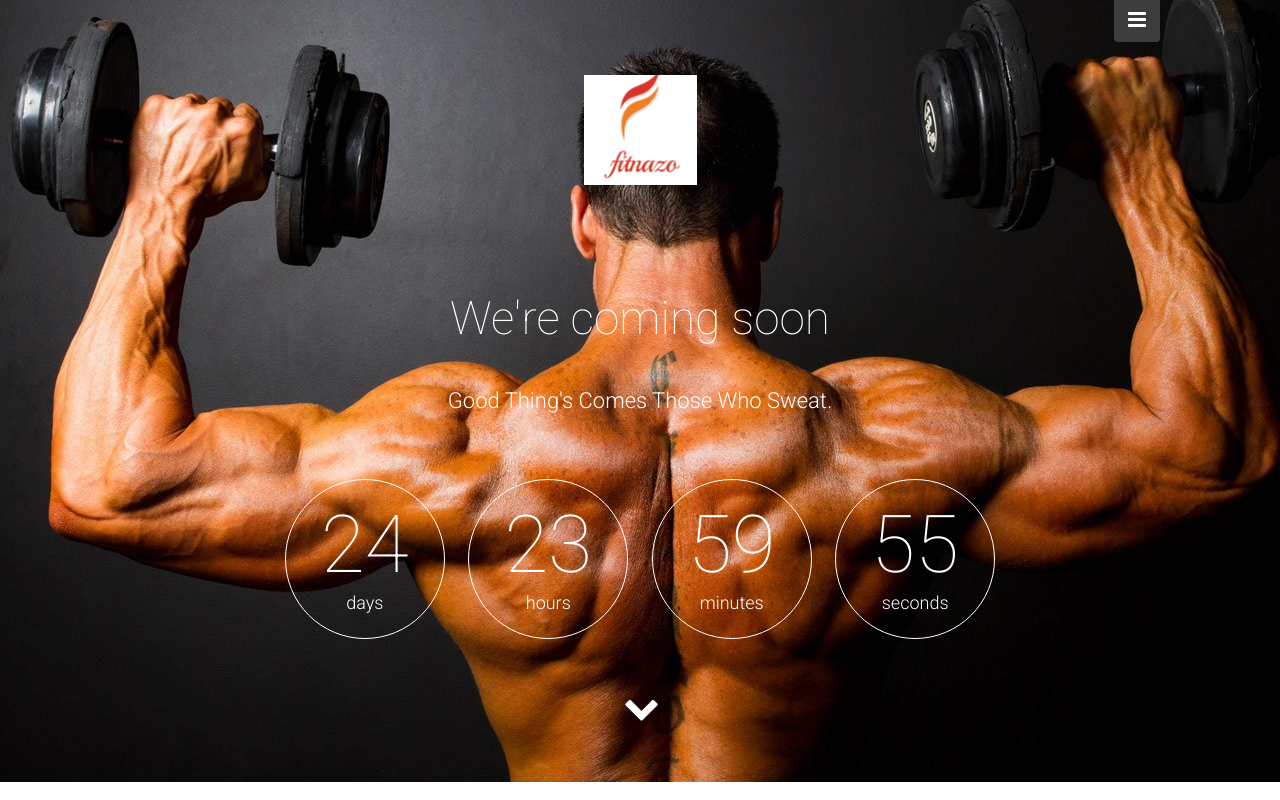
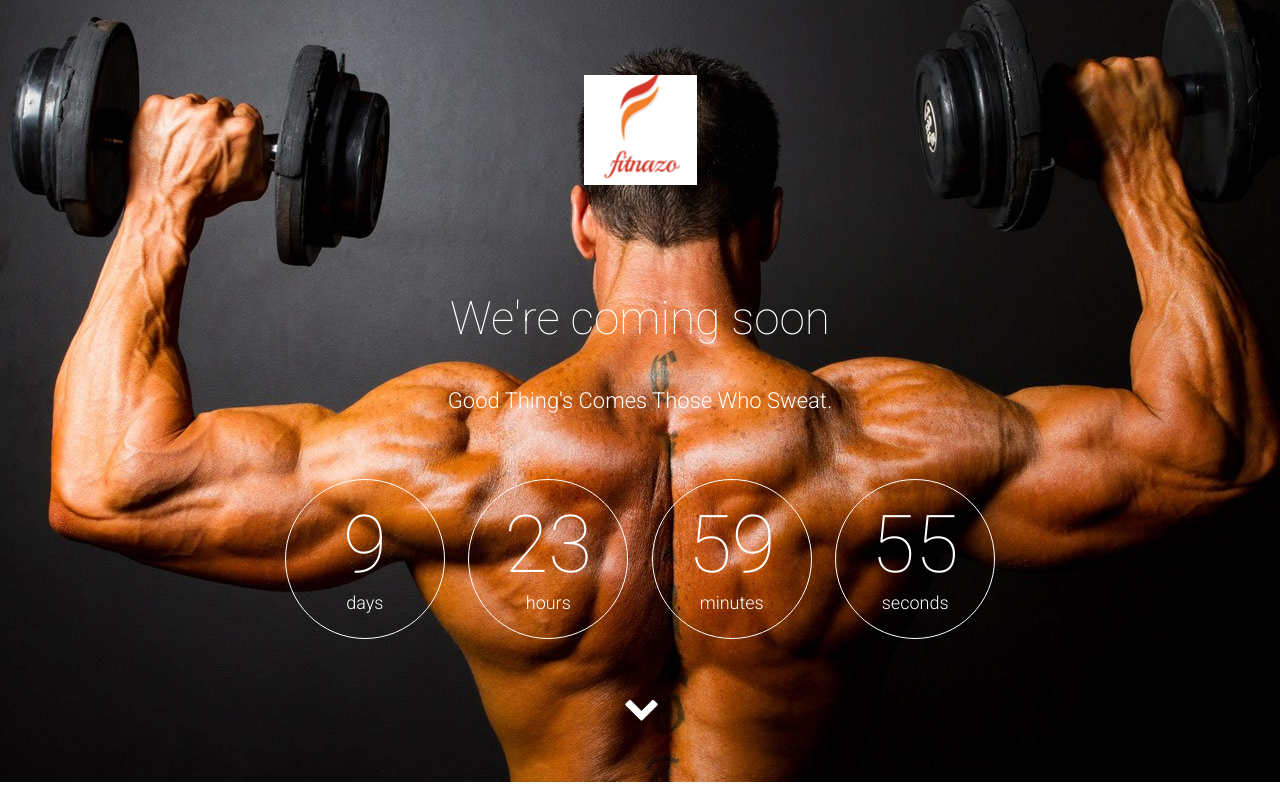
Before and after one commit to fitnazo/fitnazo.github.io, a plain HTML site: page index.html in a window 1280 px wide. Shown: the top 800 px of the page. Drawn offline with Linux system fonts and the light colour scheme; some packages are replaced by stand-ins of ours.

```diff
--- a/assets/js/scripts.js
+++ b/assets/js/scripts.js
@@ -49,7 +49,7 @@ jQuery(document).ready(function() {
         Countdown initializer
     */
     var now = new Date();
-    var countTo = 25 * 24 * 60 * 60 * 1000 + now.valueOf();
+    var countTo = 10 * 24 * 60 * 60 * 1000 + now.valueOf();
     $('.timer').countdown(countTo, function(event) {
     	$(this).find('.days').text(event.offset.totalDays);
     	$(this).find('.hours').text(event.offset.hours);
--- a/index.html
+++ b/index.html
@@ -48,11 +48,11 @@
 				</a>
 			</div>
 		</nav>
-		<div class="show-menu">
+		<!-- <div class="show-menu">
 			<a href="" rel="tooltip" data-placement="bottom" data-original-title="Show menu">
 				<i class="fa fa-bars"></i>
 			</a>
-		</div>
+		</div> -->
 
         <!-- Coming Soon -->
         <div class="coming-soon">
```
Also changed, not shown: 7 other files.
